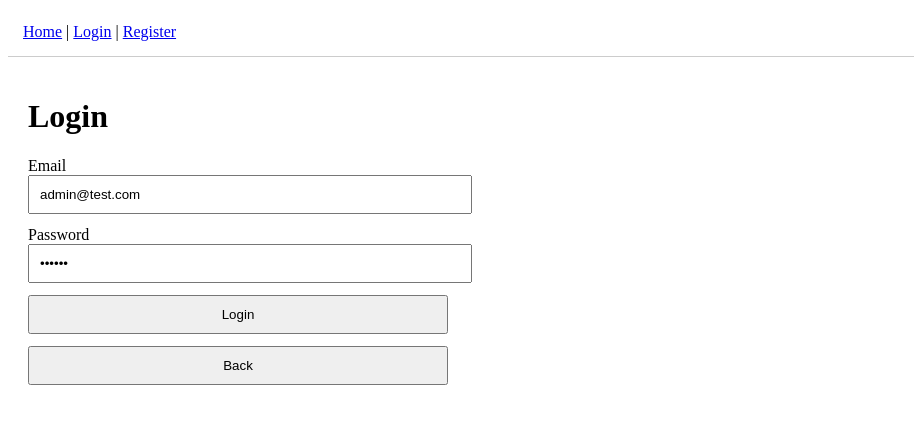
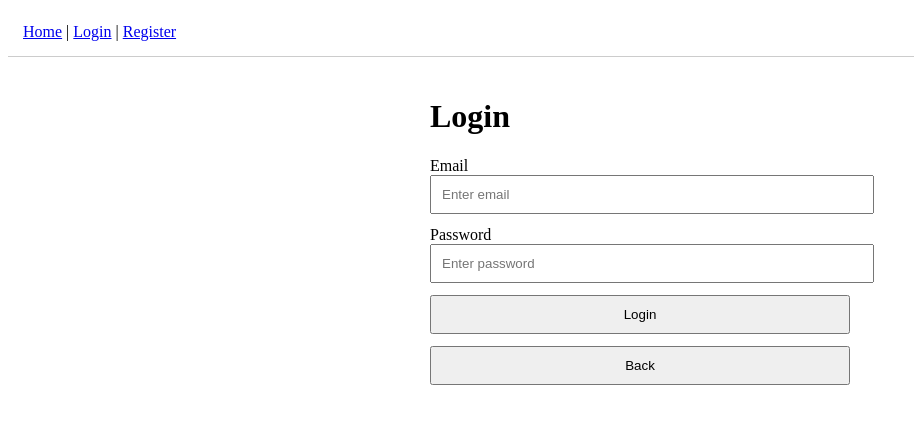
Before and after one commit to Reja1205/online-store, a Next.js app in the folder frontend/: page /login in a window 1280 px wide. Shown: the top 424 px of the page, without its empty margins (0-914 px from the left). Built offline with nearby package versions, Linux system fonts and the light colour scheme; no server answers.

Commit message:
“Update”

```diff
--- a/frontend/app/login/page.jsx
+++ b/frontend/app/login/page.jsx
@@ -6,31 +6,24 @@ import { useRouter } from "next/navigation";
 export default function LoginPage() {
   const router = useRouter();
 
-  const [email, setEmail] = useState("admin@test.com");
-  const [password, setPassword] = useState("123456");
+  const [email, setEmail] = useState("");
+  const [password, setPassword] = useState("");
   const [loading, setLoading] = useState(false);
   const [error, setError] = useState("");
 
-  // IMPORTANT: env must exist in Vercel
-  const API = process.env.NEXT_PUBLIC_API_URL || "";
+  const API =
+    process.env.NEXT_PUBLIC_API_URL || "http://localhost:4000";
 
   const handleSubmit = async (e) => {
     e.preventDefault();
     setError("");
     setLoading(true);
 
-    // guard if env missing
-    if (!API) {
-      setError("API URL missing. Check NEXT_PUBLIC_API_URL in Vercel.");
-      setLoading(false);
-      return;
-    }
-
     try {
       const res = await fetch(`${API}/api/auth/login`, {
         method: "POST",
         headers: { "Content-Type": "application/json" },
-        credentials: "include",
+        credentials: "include", // IMPORTANT for cookies
         body: JSON.stringify({ email, password }),
       });
 
@@ -42,13 +35,8 @@ export default function LoginPage() {
         return;
       }
 
-      // optional token storage (helps production)
-      if (data.token) {
-        localStorage.setItem("token", data.token);
-      }
-
-      // go home after success
-      router.push("/");
+      // Success → go to profile
+      router.push("/profile");
       router.refresh();
     } catch (err) {
       setError("Network error");
@@ -58,7 +46,7 @@ export default function LoginPage() {
   };
 
   return (
-    <div style={{ padding: 20, maxWidth: 420 }}>
+    <div style={{ padding: 20, maxWidth: 420, margin: "auto" }}>
       <h1>Login</h1>
 
       <form onSubmit={handleSubmit} style={{ display: "grid", gap: 12 }}>
@@ -66,9 +54,11 @@ export default function LoginPage() {
           <label>Email</label>
           <input
             style={{ width: "100%", padding: 10 }}
+            type="email"
             value={email}
             onChange={(e) => setEmail(e.target.value)}
-            placeholder="email"
+            placeholder="Enter email"
+            required
           />
         </div>
 
@@ -79,7 +69,8 @@ export default function LoginPage() {
             type="password"
             value={password}
             onChange={(e) => setPassword(e.target.value)}
-            placeholder="password"
+            placeholder="Enter password"
+            required
           />
         </div>
 
```
Also changed, not shown: frontend/app/profile/page.jsx (+6 -22 lines).
